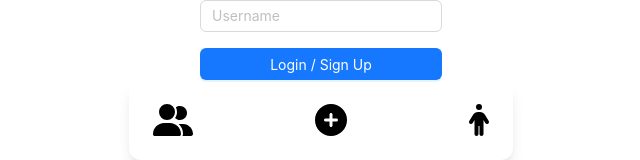
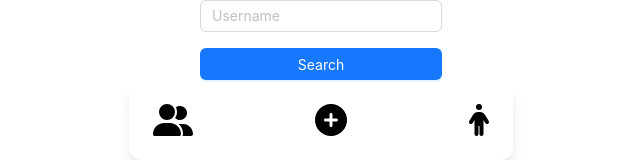
Before and after one commit to akaowen7/hack-the-hill, a Next.js app: page /friendsGoals in a window 1280 px wide. Shown: the top 160 px of the page, without its empty margins (319-959 px from the left). Built offline with nearby package versions, Linux system fonts and the light colour scheme.

Commit message:
friends goals searchable by username

```diff
--- a/src/app/friendsGoals/page.js
+++ b/src/app/friendsGoals/page.js
@@ -5,6 +5,8 @@ import PegBoard from "../components/pegBoard/pegBoard";
 import Layout from "../components/layout";
 import React, { useState } from "react";
 import GoalDisplayCard from "../components/goalDisplayCard";
+import Cookies from "js-cookie";
+import { useRouter } from "next/navigation";
 
 export default function Home() {
   const [goals, setGoals] = useState([]); // Use state to store goals
@@ -13,13 +15,18 @@ export default function Home() {
 
   const handleSubmit = async (event) => {
     event.preventDefault(); // Prevent page reload
-    console.log(username);
+    console.log(username.json);
+    const getId = await fetch(
+      "http://localhost:3000/api/users?username=" + username
+    );
+    const id = await getId.json();
+    console.log(id.user.id);
     const res = await fetch(
-      "http://localhost:3000/api/goals?userId=" + username
-    );
+      "http://localhost:3000/api/goals?userId=" + id.user.id
+    ); // Fetch goals from API
     const data = await res.json();
     setGoals(data.rows); // Set goals in state
-    console.log(data.rows);
+    console.log(goals);
     setSearched(true); // Mark search as completed
   };
 
@@ -34,7 +41,7 @@ export default function Home() {
             onChange={(e) => setUsername(e.target.value)}
           />
           <Button type="primary" onClick={handleSubmit}>
-            Login / Sign Up
+            Search
           </Button>
         </div>
       </div>
```
